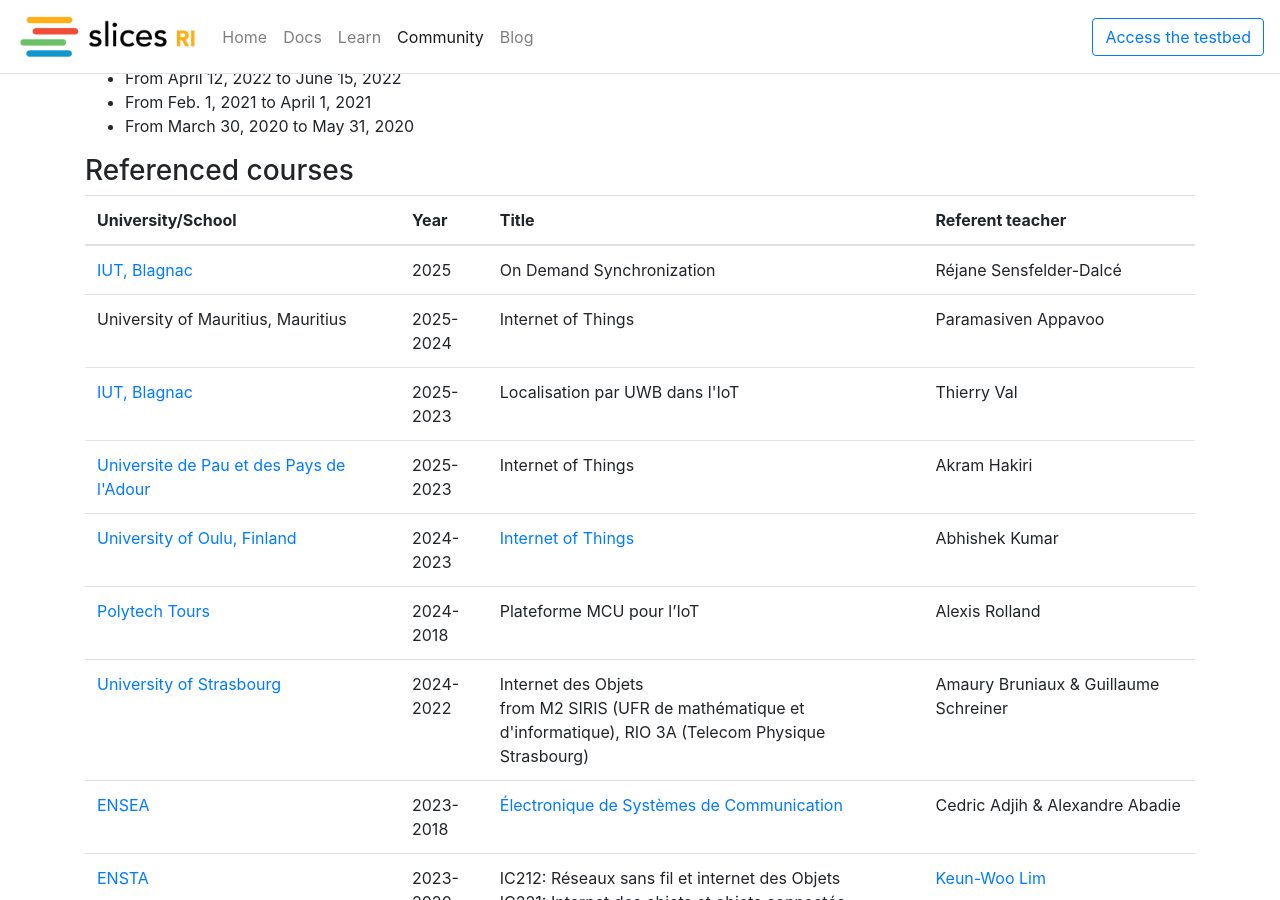
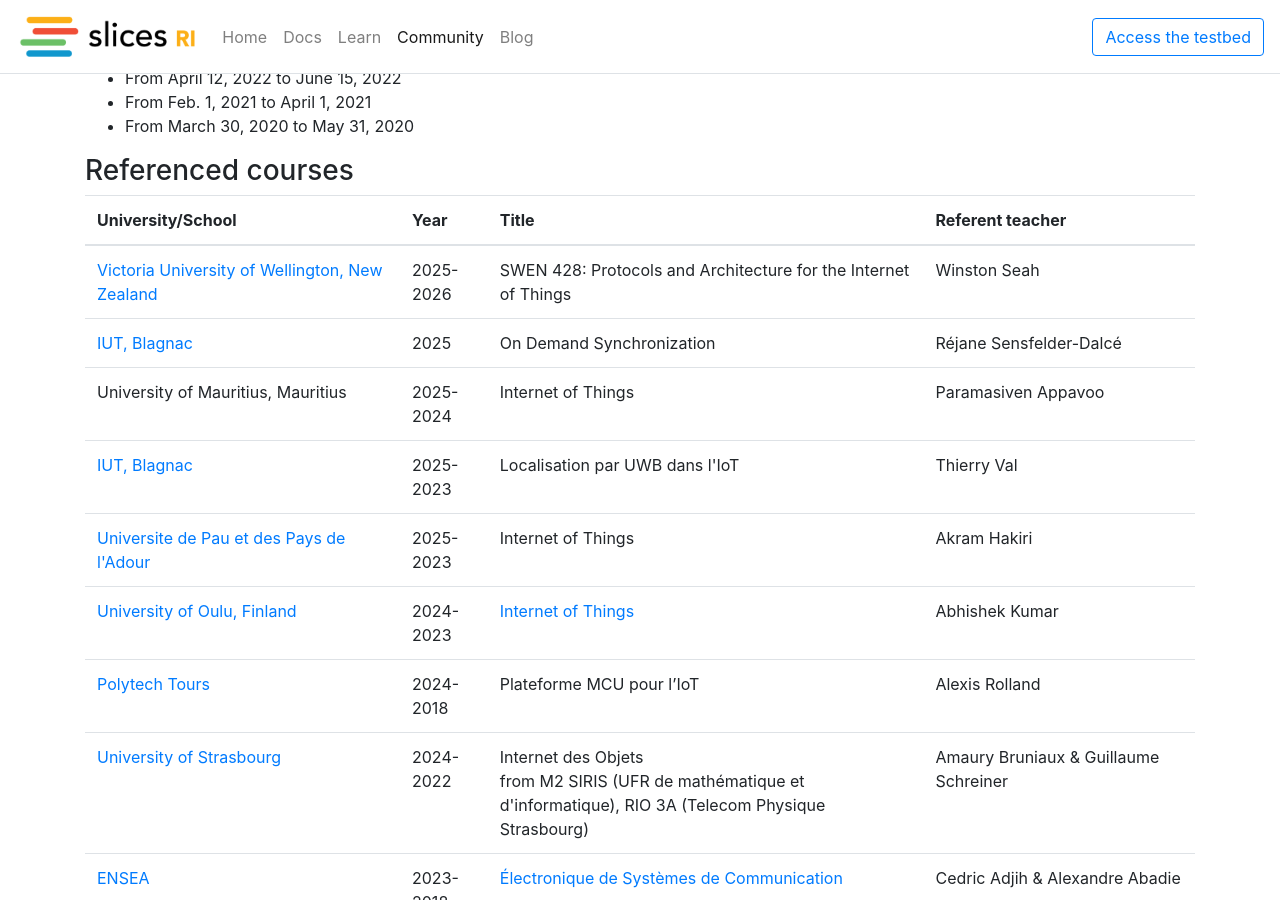
Before and after one commit to iot-lab/iot-lab.github.io, a Jekyll site: the page built from community/education.html, in a window 1280 px wide and 900 px high, scrolled down 968 px. Built offline with Jekyll 4.4.1, drawn with Linux system fonts in a browser that asks for light colours; nearby versions of some CDN libraries; comment, search, counter and statistics services are not loaded.

Commit message:
community/education: add Victoria University of Wellington

```diff
--- a/_data/education.yml
+++ b/_data/education.yml
@@ -1,3 +1,8 @@
+- school: <a href="https://www.wgtn.ac.nz/ecs">Victoria University of Wellington, New Zealand</a>
+  year: 2025-2026
+  title: "SWEN 428: Protocols and Architecture for the Internet of Things"
+  teacher: Winston Seah
+
 - school: <a href="https://www.iut-blagnac.fr/fr/">IUT, Blagnac</a>
   year: 2025
   title: On Demand Synchronization
```
